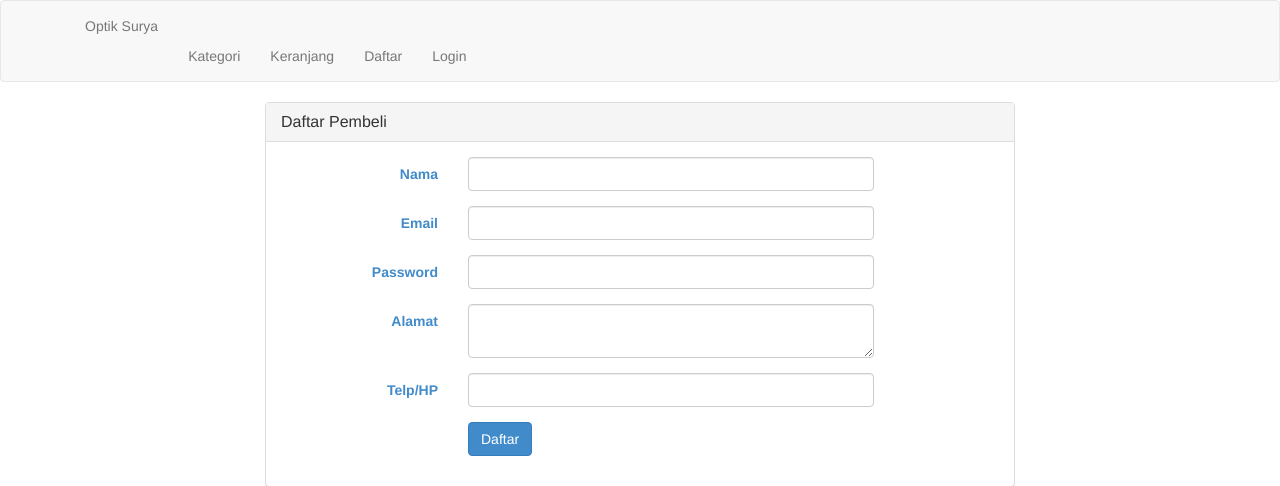
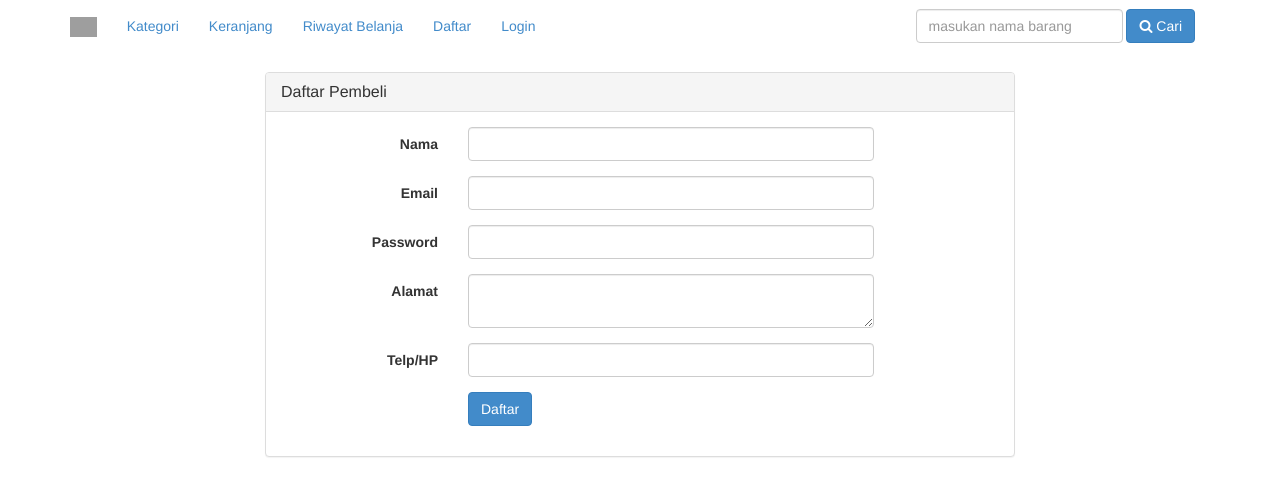
Before and after one commit to elisaqothrun/si_jualOptik, a PHP site: page /daftar.php in a window 1280 px wide. Shown: the top 486 px of the page. Run offline with PHP 8.4, Linux system fonts and the light colour scheme; grey boxes are pictures that could not be loaded.

Commit message:
Navbar
Navbar

```diff
--- a/menu.php
+++ b/menu.php
@@ -1,15 +1,45 @@
 <!-- Navbar -->
-	<nav class="navbar navbar-default">
-		<div class="container">
+<!DOCTYPE html>
+<html>
+<head>
+  <title></title>
+</head>
+<body>
 
-			<ul class="nav navbar-nav">
+</body>
+</html>
+     <link rel="stylesheet" href="assets/css/bootstrap.css">
+     <link rel="stylesheet" type="text/css" href="assets/css/font-awesome.css">
+     <link rel="stylesheet" type="text/css" href="style_footer.css">
+     <nav class="navbar navbar-expand-lg navbar-light bg-custom fixed-top" id="mainNav" style="border-radius: 0;">
+      <div class="container">
+      <a href="index.php" class="navbar-brand"><img src="assets/img/logo-brand.png" height="20"></a>
+      <ul class="nav navbar-nav">
+          <li><a href="kategori.php">Kategori</a></li>
+          <li><a href="keranjang.php">Keranjang</a></li>
+          <li><a href="riwayat.php">Riwayat Belanja</a></li>
+          <li><a href="daftar.php">Daftar</a></li>
 
-					<li><a href="index.php">Optik Surya</li>
-					<li><a href="kategori.php">Kategori</li>
-					<li><a href="keranjang.php">Keranjang</li>
-				  	<li><a href="daftar.php">Daftar</li>
-					<li><a href="login_pembeli.php">Login</li>
+            <!--jk sudah login(ada session pembeli)-->
+            <?php if (isset($_SESSION["pembeli"])): ?>
+            <li><a href="logout.php">Logout</a></li>
+             <!--jika belum login belum ada session pembeli-->
+            <?php else : ?>
+              <li><a href="login.php">Login</a></li>
+            <?php endif ?>
 
-			</ul>
-		</div>
-	</nav>
+      </ul>
+
+      <form action="pencarian.php" method="get" class="navbar-form navbar-right">
+        <input type="text" class="form-control" placeholder="masukan nama barang" name="keyword">
+        <button class="btn btn-primary"><i class="fa fa-search"></i> Cari</button>
+      </form>
+
+    <!--<form action="datacoba.php" method="post" class="navbar-form navbar-right">
+            <input type="text" name="s_keyword" id="s_keyword" class="form-control">
+            <button id="search" name="search" class="btn btn-primary"><i class="fa fa-search"></i> Cari</button>
+    </form>-->
+
+<div class="data"></div>
+    </div>
+  </nav>
```
